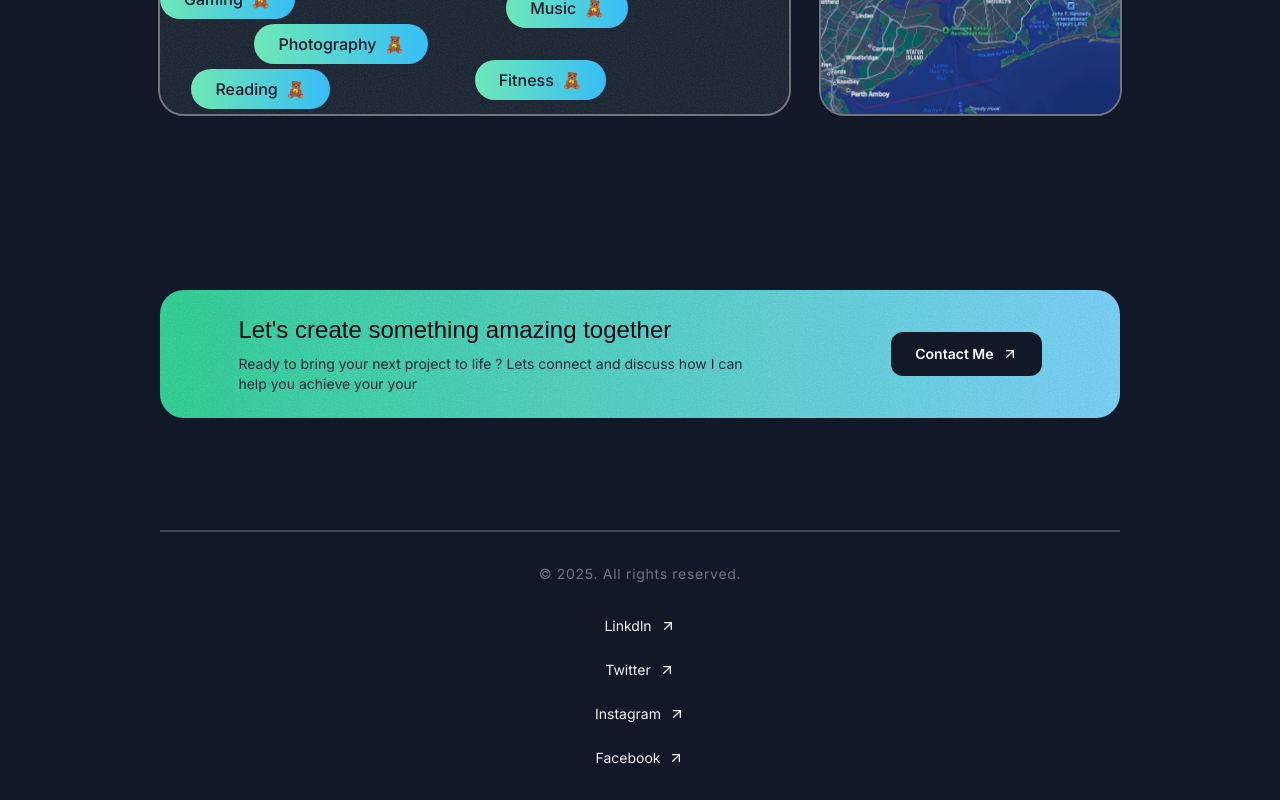
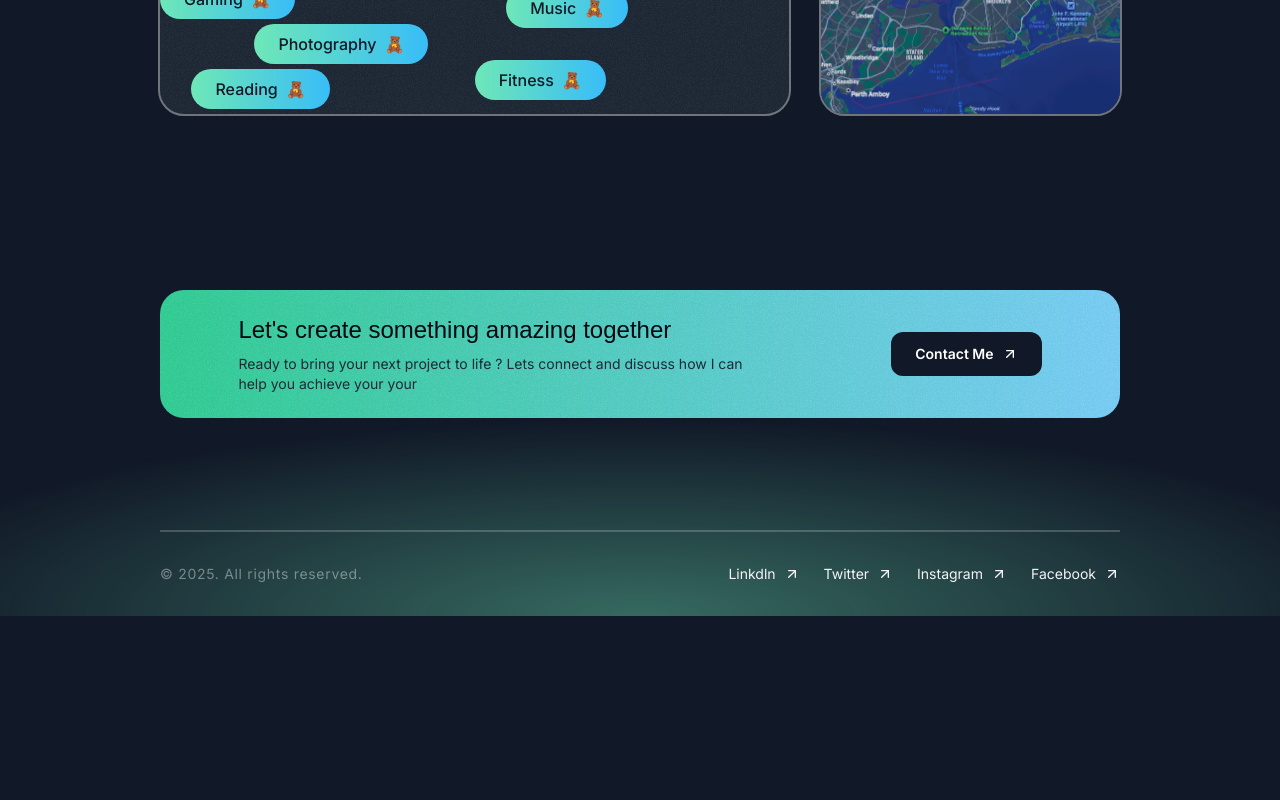
Before and after one commit to Tokiosman80F/portfolio-web, a Next.js app: page / in a window 1280 px wide. Shown: the part 4698-5498 px from the top of the page. After the commit the page ends 5314 px from the top, so only its background shows below. Built offline with nearby package versions, Linux system fonts and the light colour scheme; a web font is replaced by a local one.

Commit message:
style(footer):added bg-gradient at bottom

```diff
--- a/src/sections/Contact.tsx
+++ b/src/sections/Contact.tsx
@@ -5,7 +5,7 @@ export const ContactSection = () => {
   return <div className="py-8 | md:py-28">
     <div className="container">
       <Card className="bg-gradient-to-r to-sky-300 from-emerald-400  outline-0">
-        <div className=" flex items-center gap-8 | sm:flex-col sm:justify-center | md:flex-row md:justify-around  ">
+        <div className=" flex items-center gap-8  flex-col justify-center | md:flex-row md:justify-around  ">
           <div>
           <h1 className="font-serif text-2xl text-gray-950 ">Let's create something amazing together </h1>
           <p className="text-sm max-w-lg mt-2 text-gray-800" >Ready to bring your next project to life ? Lets connect and discuss how I can help you achieve your your</p>
--- a/src/sections/Footer.tsx
+++ b/src/sections/Footer.tsx
@@ -6,13 +6,15 @@ const contactLinks = [
   { title: "Facebook", link: "#" },
 ];
 export const Footer = () => (
+  <footer className="relative overflow-x-clip">
+    <div className="-z-10 absolute h-[400px] w-[1600px] bg-emerald-300/40 bottom-0 left-1/2 -translate-x-1/2 [mask-image:radial-gradient(50%_50%_at_bottom_center,black,transparent)]"   ></div>
   <div className="container">
     <div className="py-8 border-t-2 border-white/20 ">
-      <div className="flex flex-col items-center gap-8">
+      <div className="flex flex-col items-center gap-8 | md:flex-row md:justify-between">
         <p className="text-white/40 text-sm tracking-wider">
           &copy; {new Date().getFullYear()}. All rights reserved.
         </p>
-        <nav className="flex flex-col items-center gap-6 text-sm text-gray-100  ">
+        <nav className="flex flex-col items-center gap-6 text-sm text-gray-100 | md:flex-row ">
           {contactLinks.map((contact) => (
             <a
               href={contact.link}
@@ -27,4 +29,5 @@ export const Footer = () => (
       </div>
     </div>
   </div>
+  </footer>
 );
```
